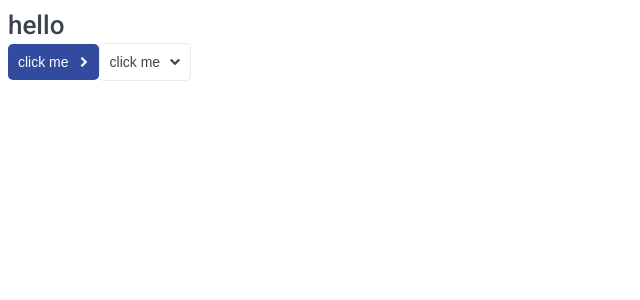
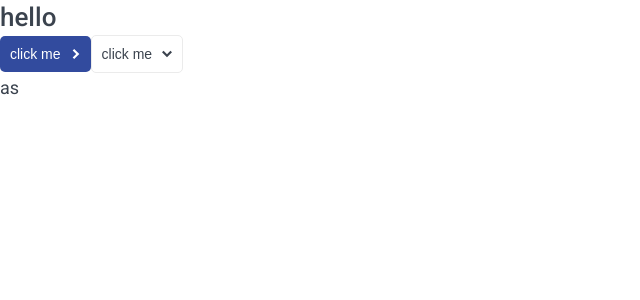
Before and after one commit to Yhuley/shop-app, a Next.js app: page / in a window 1280 px wide. Shown: the top 300 px of the page, without its empty margins (0-640 px from the left). Built offline with nearby package versions, Linux system fonts and the light colour scheme.

Commit message:
P component added

```diff
--- a/components/Button/Button.module.css
+++ b/components/Button/Button.module.css
@@ -35,7 +35,7 @@
 
 .ghost:hover {
     color: var(--white);
-    background-color: var(--primary-hover);
+    background-color: var(--primary);
 }
 
 .arrow {
--- /dev/null
+++ b/components/Paragraph/Paragraph.module.css
@@ -0,0 +1,20 @@
+.paragraphSmall {
+    margin: 0;
+
+    font-size: 14px;
+    line-height: 24px
+}
+
+.paragraphMedium {
+    margin: 0;
+
+    font-size: 16px;
+    line-height: 24px
+}
+
+.paragraphLarge {
+    margin: 0;
+
+    font-size: 18px;
+    line-height: 29px
+}
--- /dev/null
+++ b/components/Paragraph/Paragraph.props.ts
@@ -0,0 +1,6 @@
+import { DetailedHTMLProps, HTMLAttributes, ReactNode } from "react";
+
+export interface ParagraphProps extends DetailedHTMLProps<HTMLAttributes<HTMLParagraphElement>, HTMLParagraphElement> {
+    size?: "small" | "medium" | "large"
+    children: ReactNode
+}
--- /dev/null
+++ b/components/Paragraph/Paragraph.tsx
@@ -0,0 +1,18 @@
+import { ParagraphProps } from "./Paragraph.props"
+import styles from "./Paragraph.module.css"
+import cn from "classnames"
+
+export const Paragraph = ({ size = "medium", children, className, ...props }: ParagraphProps): JSX.Element => {
+    return (
+        <p
+            className={cn(className, {
+                [styles.paragraphSmall]: size === "small",
+                [styles.paragraphMedium]: size === "medium",
+                [styles.paragraphLarge]: size === "large"
+            })}
+            {...props}
+        >
+          {children}
+        </p>
+    )
+}
--- a/components/index.ts
+++ b/components/index.ts
@@ -1,2 +1,3 @@
 export * from "./Htag/Htag"
 export * from "./Button/Button"
+export * from "./Paragraph/Paragraph"
--- a/pages/index.tsx
+++ b/pages/index.tsx
@@ -1,4 +1,4 @@
-import { Htag, Button } from "../components"
+import { Htag, Button, Paragraph } from "../components"
 
 export default function Home() {
   return (
@@ -6,6 +6,7 @@ export default function Home() {
       <Htag tag="h1">hello</Htag>
       <Button appearance="primary" arrow="right">click me</Button>
       <Button appearance="ghost" arrow="down">click me</Button>
+      <Paragraph size="large">as</Paragraph>
     </>
   )
 }
--- a/styles/global.css
+++ b/styles/global.css
@@ -3,6 +3,8 @@ body {
     font-family: 'Roboto', sans-serif;
     color: var(--black);
     background-color: #FFF;
+    margin: 0;
+    padding: 0;
 }
 
 * {
```
